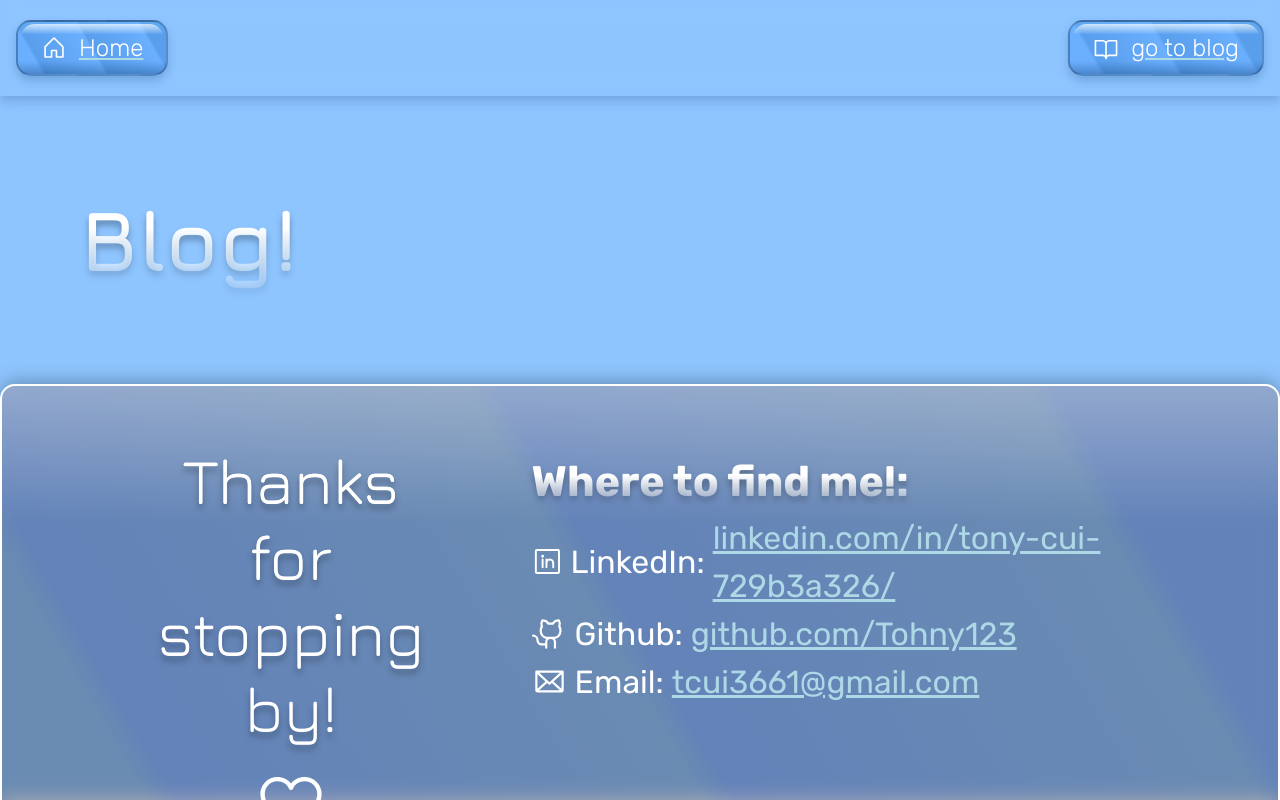
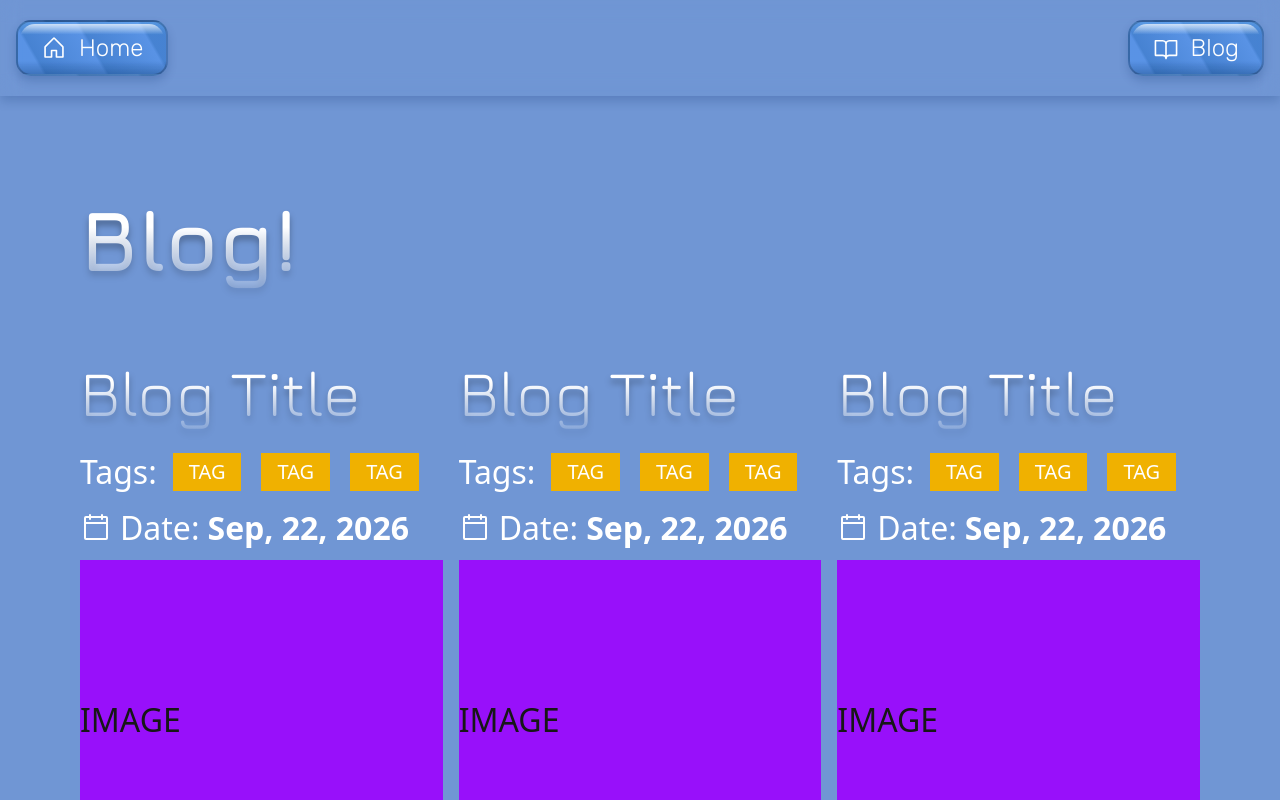
Before and after one commit to Tohny123/personal-site, a Next.js app: page /blog in a window 1280 px wide. Shown: the top 800 px of the page. Built offline with nearby package versions, Linux system fonts and the light colour scheme.

Commit message:
Blog layout started
Started blog layout with temporary elements

```diff
--- a/app/blog/components/blogCard/blogCard.tsx
+++ b/app/blog/components/blogCard/blogCard.tsx
@@ -1,9 +1,36 @@
 import "./blogCard.css"
+import { PiCalendarBlank } from "react-icons/pi"
+
+function tagElement() {
+    return (
+        <div className="rounded-[20] bg-yellow-500 py-1 px-4 text-[15pt]">
+            TAG
+        </div>
+    )
+}
 
 export default function blogCard() {
     return (
-        <div className="blog-card ">
-
+        <div className="w-full blog-card flex flex-col gap-2">
+            <h2>Blog Title</h2>
+            <div className="flex flex-row gap-4 text-white items-center">
+                Tags:
+                <div className="flex flex-row gap-5">
+                    {tagElement()}
+                    {tagElement()}
+                    {tagElement()} {/**again, will be dynamic later */}
+                </div>
+            </div>
+            <div className="flex flex-row gap-2 items-center text-white">
+                <PiCalendarBlank />
+                Date: <b> Sep, 22, 2026</b>
+            </div>
+            <div className="flex w-full h-80 bg-purple-600 flex-row items-center rounded-[20]">
+                IMAGE
+            </div>
+            <div className="bg-pink-600 p-5 rounded-[20]">
+                lorem ipsum dolor sit amet consectetur adipiscing elit voluptate facere elit rerum consectetur exercitation imperdiet accusamus nisi...
+            </div>
         </div>
     )
 }
--- a/app/blog/layout.tsx
+++ b/app/blog/layout.tsx
@@ -1,6 +1,6 @@
 export default function Layout ({ children }: Readonly<{ children: React.ReactNode }>) {
   return (
-    <div>
+    <div className='w-full flex flex-1 flex-col items-center p-20' >
       {children}
     </div>
   )
--- a/app/blog/page.tsx
+++ b/app/blog/page.tsx
@@ -1,9 +1,11 @@
-import { Background } from '../components/Background.1'
-
-export default function BlogHome () {
+import blogCard from "./components/blogCard/blogCard"
+export default function BlogHome() {
   return (
-    <div className='flex flex-1 w-full max-w-7xl flex-col items-center justify-between py-20 px-20 sm:items-start'>
+    <div className="w-full flex flex-col w-full max-w-7xl gap-10">
       <h1>Blog!</h1>
+      <div className="w-full grid grid-cols-3 gap-4">
+        {blogCard()} {blogCard()} {blogCard()} {blogCard()} {blogCard()} {blogCard()} {blogCard()} {blogCard()} {blogCard()} {blogCard()} {/**Temporary blog for layout Will be dynamic later*/}
+      </div>
     </div>
   )
 }
--- a/app/globals.css
+++ b/app/globals.css
@@ -82,7 +82,7 @@
 body {
     background: var(--background);
     color: var(--foreground);
-    font-family: Rubik, sans-serif;
+    font-family: var(--font-rubik);
     font-size: 24pt;
 }
 
@@ -96,24 +96,24 @@ body {
 }
 
 h1 {
-    font-family: Jura, sans-serif;
+    font-family: var(--font-jura);
     font-size: 64pt;
     font-weight: bold;
 }
 
 h2 {
-    font-family: Jura, sans-serif;
+    font-family: var(--font-jura);
     font-size: 48pt;
 }
 
 h3 {
-    font-family: Rubik, sans-serif;
+    font-family: var(--font-rubik);
     font-size: 32pt;
     font-weight: bold;
 }
 
 p {
-    font-family: Rubik, sans-serif;
+    font-family: var(--font-rubik);
     font-size: 24pt;
 }
 
--- a/app/layout.tsx
+++ b/app/layout.tsx
@@ -25,21 +25,22 @@ export const metadata: Metadata = {
 }
 
 // TODO: uncomment non bg elements when done
-export default function RootLayout ({ children }: Readonly<{ children: React.ReactNode }>) {
+export default function RootLayout({ children }: Readonly<{ children: React.ReactNode }>) {
   return (
     <html
       lang='en'
-      // className={`${geistSans.variable} ${geistMono.variable} h-full antialiased`}
       className={
         `${jura.variable} ${rubik.variable} ${jetBrainsMono.variable} h-full antialiased`
       }
     >
       <body className='min-h-full flex flex-col'>
         {/* <Background className='fixed w-full h-full -z-10' /> */}
-        <div className='bg-blue-300 fixed w-screen h-screen -z-10'></div>
-        { /*background TEMPORARY TODO CHANGE LATER */}
+        <div className='bg-[#7096d4] fixed w-screen h-screen -z-10' />
+        { /*^^^^ TEMPORARY TODO CHANGE LATER */}
         <Header />
-        {children}
+        <div className='flex flex-col flex-1 items-center justify-center font-sans '>
+          {children}
+        </div>
         <Footer />
       </body>
     </html>
--- a/app/page.tsx
+++ b/app/page.tsx
@@ -1,12 +1,10 @@
 // import Image from 'next/image'
 // import Link from 'next/link'
-import { Button } from '../components/ui/button'
 
 export default function Home() {
   return (
-    <div className='flex flex-col flex-1 items-center justify-center font-sans '>
     <main className='flex flex-1 w-full max-w-7xl flex-col items-center justify-between py-16 px-16 sm:items-start'>
-        <h1 className='primary_header'>asdf</h1>
+      <h1 className='primary_header w-full'>asdf</h1>
       <h1> H1 Header </h1>
       <h2> H2 Header </h2>
       <h3> H3 Header </h3>
@@ -20,6 +18,5 @@ export default function Home() {
       </p>
 
     </main>
-    </div>
   )
 }
--- a/components/navigation/footer/footer.css
+++ b/components/navigation/footer/footer.css
@@ -7,22 +7,23 @@
     border-style: solid solid none solid;
     border-color: white;
     border-radius: 15px 15px 0 0;
-    box-shadow: 0px -2px 20px rgba(0,0,0,0.3);
+    box-shadow: 0px -2px 20px rgba(0, 0, 0, 0.3);
 
 }
 
 .footer-link {
     color: lightblue;
     text-decoration: underline;
+    transition: all;
+    transition-duration: 250ms;
+}
+
+.footer-link:hover {
+    color: darkblue;
+    font-weight: 500;
+
 
 }
-
-a {
-    color: lightblue;
-    text-decoration: underline;
-
-}
-
 .thanks-text {
     color: white;
     -webkit-text-fill-color: white;
--- a/components/navigation/header/header.tsx
+++ b/components/navigation/header/header.tsx
@@ -1,6 +1,6 @@
 'use client'; //im not sure this is the *best* but idk how else to call elements of the client
 import "./header.css"
-import { Button } from '../../ui/button'
+import { Button } from '../../ui/button/button'
 import { HideHeader } from "./hideHeader"
 import { PiHouse } from "react-icons/pi";
 import { PiBookOpen } from "react-icons/pi";
@@ -9,7 +9,7 @@ import { PiBookOpen } from "react-icons/pi";
 export function Header() {
   const isHidden: boolean = HideHeader();
   //default consts of the header, and we adjust the offsets depending on scrollDirection
-  const headerClass = 'sticky header z-100 p-4 w-full flex items-center justify-center  h-24' +
+  const headerClass = 'sticky header z-100 p-4 w-full flex items-center justify-center h-24' +
     (isHidden ? " -top-24" : " top-0");
   return (
     <div className={headerClass}>
@@ -19,7 +19,7 @@ export function Header() {
 
       <div className=' flex-auto flex flex-row justify-end gap-3'>
 {/* ?        <Button text='Hi2' /> */}
-        <Button Icon = {PiBookOpen} text='go to blog' href='/blog' />
+        <Button Icon = {PiBookOpen} text='Blog' href='/blog' />
         {/* <Button text='Hi3' /> */}
       </div>
     </div>
--- a/components/ui/button.css
+++ b/components/ui/button/button.css
@@ -1,21 +1,18 @@
 button {
-    /* transition:cubic-bezier(); */
+    transition: all;
     font-size: 24px;
     font-weight: 100;
-    color:white;
+    color: white;
     background: var(--gradient-lightblue);
     backdrop-filter: blur(10px);
-
     border-width: 2px;
-    border-color: rgba(0,0,0,0.2);
+    border-color: rgba(0, 0, 0, 0.2);
     border-radius: 15px;
-
     padding: 8px 23px;
-
-    transition-duration: 0.2s;
-
+    transition-duration: 250ms;
     box-shadow: 0px 5px 10px rgba(0, 39, 99, 0.2);
 }
+
 button:before {
     /*This is for the glossy effect on the buttons*/
     --lighting-padding: 2px;
@@ -27,11 +24,17 @@ button:before {
     top: var(--lighting-padding);
     height: 80%;
     border-radius: inherit;
-    background: linear-gradient(rgba(255,255,255, 0.7) 0%, rgba(255,255,255, 0) 25%);
+    background: linear-gradient(rgba(255, 255, 255, 0.7) 0%, rgba(255, 255, 255, 0) 25%);
 }
-button:hover{
-    background-color: rgb(161, 229, 253)
+
+button:hover {
+    background: rgb(161, 229, 253, 0), var(--gradient-lightblue);
+    /* background-color: white; */
+    font-weight: 500;
+    text-decoration: underline;
+
 }
+
 button:active {
-    background-color: rgba(121, 218, 253, 0.5)
+    background-color: rgba(121, 218, 253, 0.5);
 }
--- a/components/ui/button.tsx
+++ b/components/ui/button/button.tsx
@@ -9,8 +9,6 @@ interface buttonTypes {
 }
 
 export function Button({ Icon, text = "TEXT", href = "/" }: buttonTypes) {
-
-
   return (
     <Link href={href}>
       <button className='flex flex-row gap-3 items-center'>
```
Lines whose indentation alone changed are shown as unchanged.
